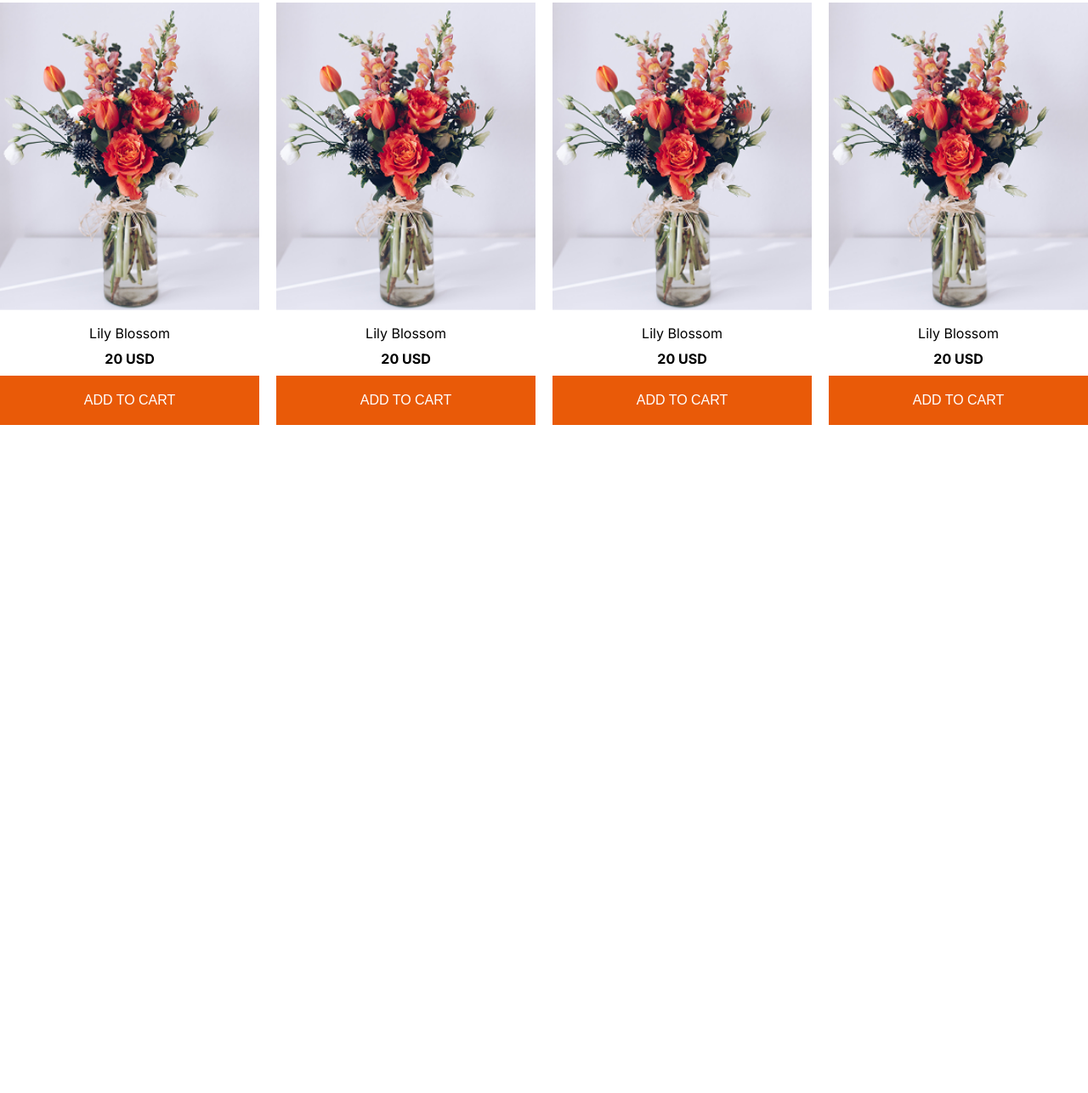
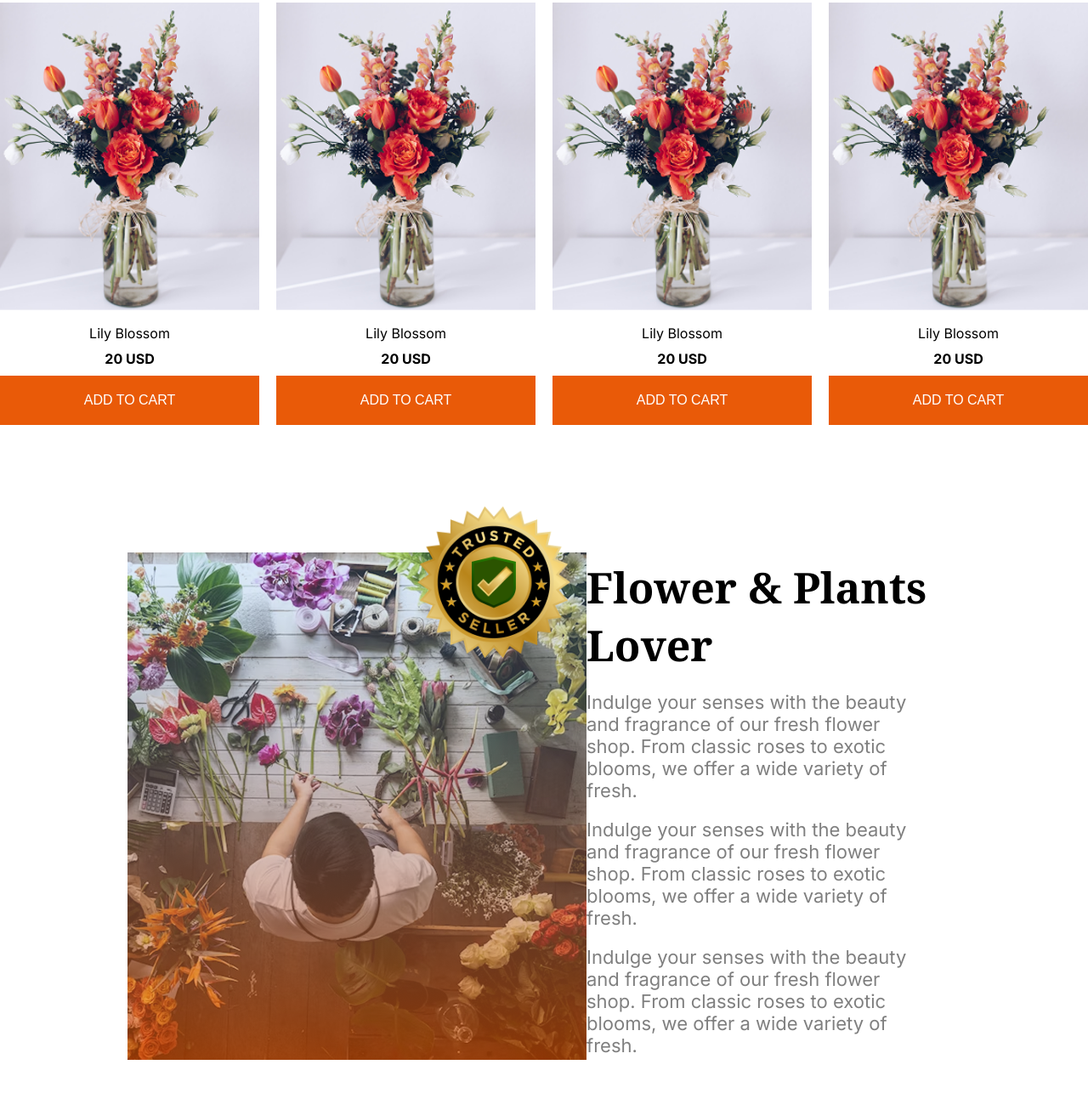
Before and after one commit to amisadman/responsive-flowers-assignment, a plain HTML site: page index.html in a window 1280 px wide. Shown: the part 1449-2735 px from the top of the page at 85% size. Before the commit the page ends 1949 px from the top, so only its background shows below. Drawn offline with Linux system fonts and the light colour scheme.

Commit message:
Added the plants lover part

```diff
--- a/index.html
+++ b/index.html
@@ -116,6 +116,35 @@
           </div>
         </div>
       </section>
+      <section class="plants-lover-container container">
+        <div class="plants-lover-img-container">
+          <img class="flower-store" src="./assets/flower-store.png" alt="" />
+          <img class="trusted" src="./assets/trusted-badge.png" alt="" />
+        </div>
+        <div class="plants-lover-content-container">
+          <h2 class="plants-lover-title noto-serif-font">
+            Flower & Plants <br />
+            Lover
+          </h2>
+          <ul class="inter-font">
+            <li>
+              Indulge your senses with the beauty and fragrance of our fresh
+              flower shop. From classic roses to exotic blooms, we offer a wide
+              variety of fresh.
+            </li>
+            <li>
+              Indulge your senses with the beauty and fragrance of our fresh
+              flower shop. From classic roses to exotic blooms, we offer a wide
+              variety of fresh.
+            </li>
+            <li>
+              Indulge your senses with the beauty and fragrance of our fresh
+              flower shop. From classic roses to exotic blooms, we offer a wide
+              variety of fresh.
+            </li>
+          </ul>
+        </div>
+      </section>
     </main>
   </body>
 </html>
--- a/styles.css
+++ b/styles.css
@@ -119,3 +119,39 @@
   margin: 10px;
   font-weight: bold;
 }
+/* plants lover part */
+.plants-lover-container {
+  display: flex;
+
+  align-items: center;
+  padding: 150px;
+}
+.plants-lover-img-container {
+  flex: 1;
+  position: relative;
+}
+.trusted {
+  position: absolute;
+  top: -15%;
+  right: -3%;
+  height: 250px;
+  width: 250px;
+  z-index: 10;
+}
+.flower-store {
+  width: 540px;
+  height: 597px;
+}
+.plants-lover-content-container {
+  flex: 1;
+}
+.plants-lover-content-container h2 {
+  font-size: 50px;
+  font-weight: bold;
+}
+.plants-lover-content-container ul li {
+  font-size: 22px;
+  color: var(--paragraph-color);
+  max-width: 90%;
+  margin-top: 20px;
+}
```
